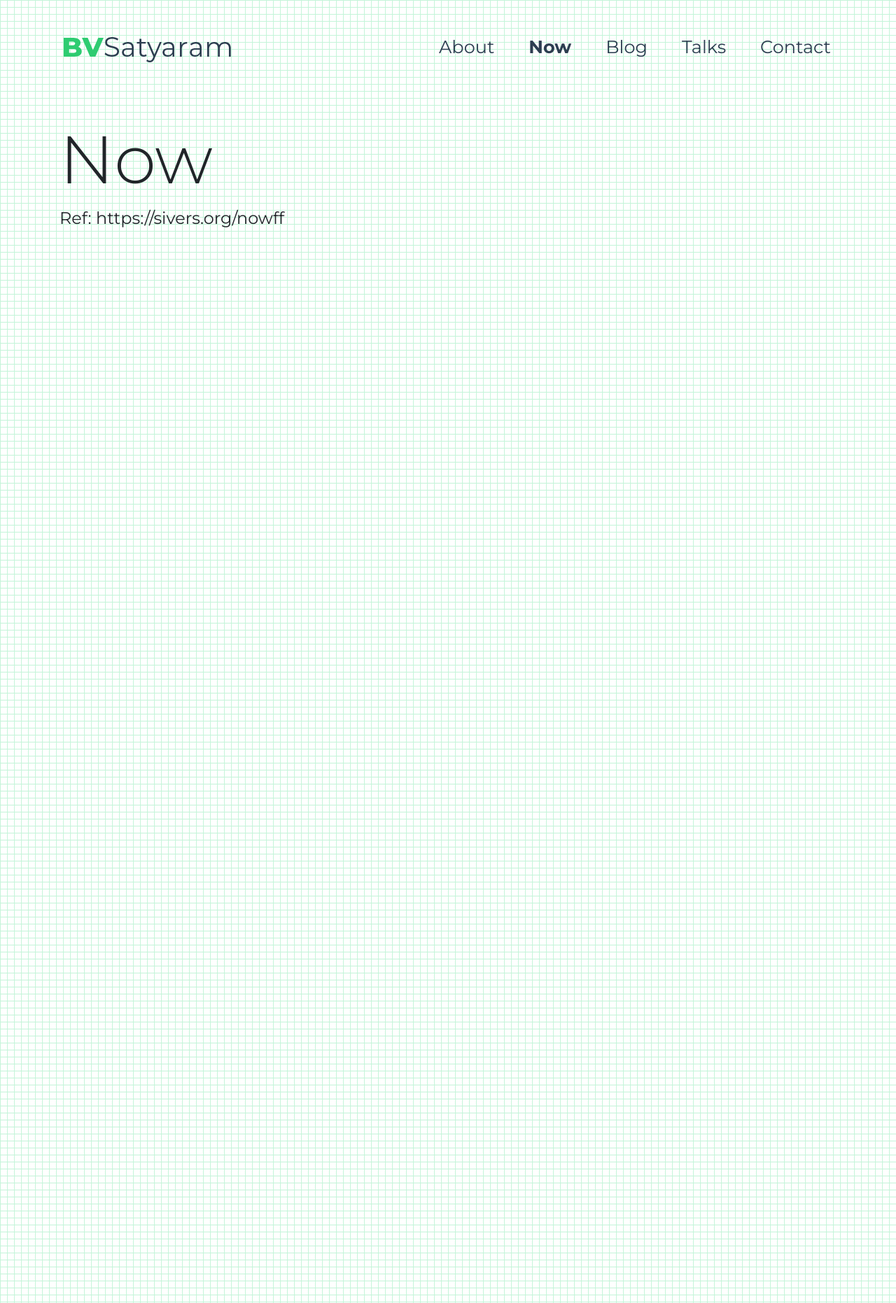
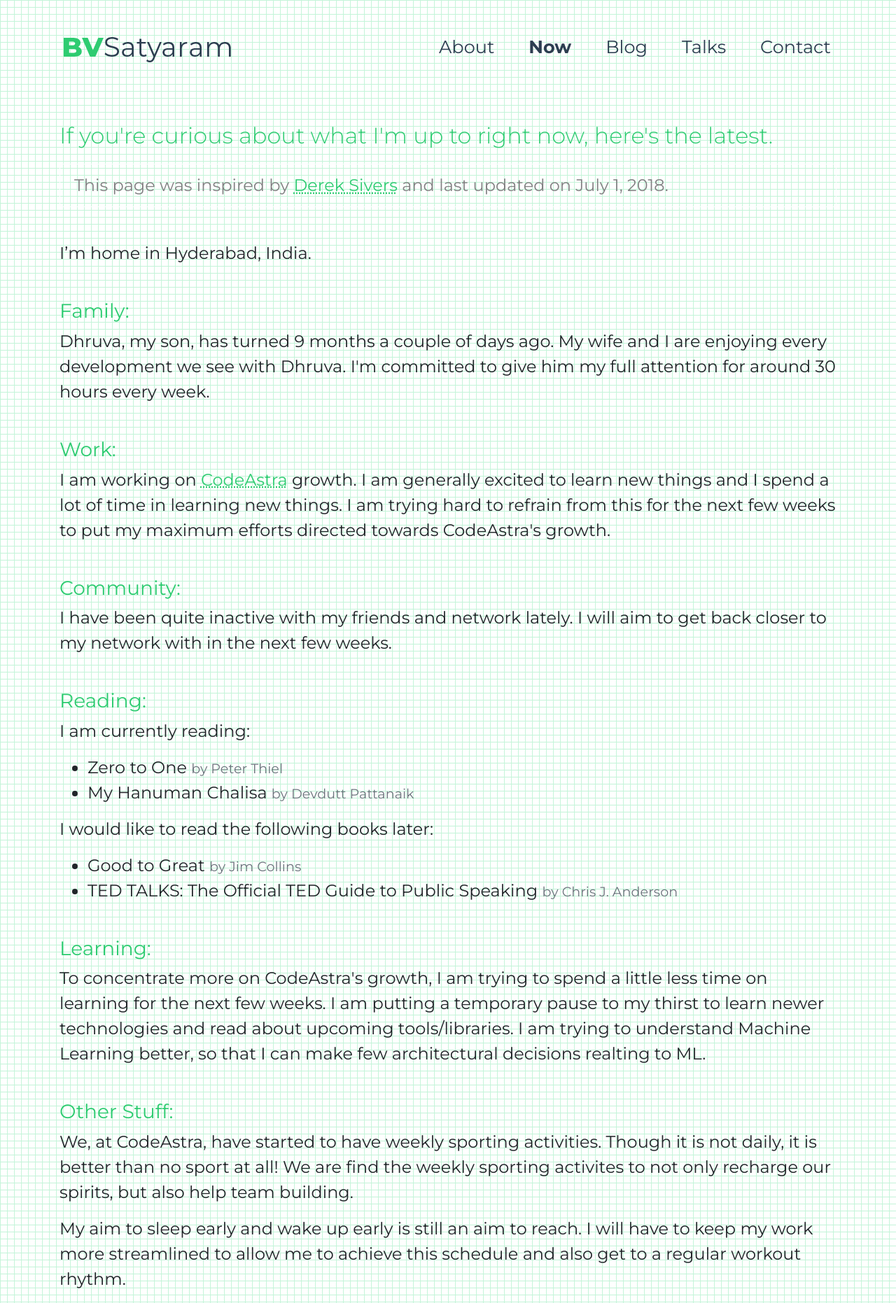
Before and after one commit to bvsatyaram/bvsatyaram.github.io, a Jekyll site: the page built from now.html, in a window 1280 px wide. Shown: the whole page at 70% size. Built offline with Jekyll 4.4.1, drawn with Linux system fonts in a browser that asks for light colours; nearby versions of some CDN libraries.

Commit message:
Add now page content

```diff
--- a/_sass/_bootstrap_overrides.scss
+++ b/_sass/_bootstrap_overrides.scss
@@ -22,3 +22,7 @@
     color: $dark-color;
   }
 }
+
+.alert-light {
+  background-color: transparent;
+}
--- a/_sass/_common.scss
+++ b/_sass/_common.scss
@@ -73,4 +73,8 @@ main {
       text-decoration-style: solid;
     }
   }
+
+  h3 {
+    color: $primary-color;
+  }
 }
--- /dev/null
+++ b/_sass/_now.scss
@@ -0,0 +1,5 @@
+#now-page {
+  article {
+    margin-bottom: 3rem;
+  }
+}
--- a/css/main.scss
+++ b/css/main.scss
@@ -6,4 +6,5 @@
         'mixins',
         'bootstrap_overrides',
         'common',
-        'home';
+        'home',
+        'now';
--- a/now.html
+++ b/now.html
@@ -4,6 +4,94 @@ title: BV Satyaram and Now
 permalink: /now/
 ---
 
-<h1 class="display-1">Now</h1>
+<article>
+  <p class="lead">
+    If you're curious about what I'm up to right now, here's the latest.
 
-Ref: https://sivers.org/nowff
+  </p>
+
+  <div class="alert alert-light" role="alert">
+    This page was inspired by <a href="https://sivers.org/nowff" target="_blank">Derek Sivers</a> and last updated on July 1, 2018.
+  </div>
+</article>
+
+<article>
+  <p>I’m home in Hyderabad, India.</p>
+</article>
+
+<article>
+  <h3>Family:</h3>
+  <p>
+    Dhruva, my son, has turned 9 months a couple of days ago.
+    My wife and I are enjoying every development we see with Dhruva.
+    I'm committed to give him my full attention for around 30 hours every week.
+  </p>
+</article>
+
+<article>
+  <h3>Work:</h3>
+  <p>
+    I am working on <a href="https://www.codeastra.com">CodeAstra</a> growth.
+    I am generally excited to learn new things and I spend a lot of time in learning new things.
+    I am trying hard to refrain from this for the next few weeks to put my maximum efforts directed towards CodeAstra's growth.
+  </p>
+</article>
+
+<article>
+  <h3>Community:</h3>
+  <p>
+    I have been quite inactive with my friends and network lately.
+    I will aim to get back closer to my network with in the next few weeks.
+  </p>
+</article>
+
+<article>
+  <h3>Reading:</h3>
+  <p>
+    I am currently reading:
+    <ul>
+      <li>
+        Zero to One
+        <small class="text-muted">by Peter Thiel</small>
+      </li>
+      <li>
+        My Hanuman Chalisa
+        <small class="text-muted">by Devdutt Pattanaik</small>
+      </li>
+    </ul>
+  </p>
+  <p>
+    I would like to read the following books later:
+    <ul>
+      <li>
+        Good to Great
+        <small class="text-muted">by Jim Collins</small>
+      </li>
+      <li>
+        TED TALKS: The Official TED Guide to Public Speaking
+        <small class="text-muted">by Chris J. Anderson</small>
+      </li>
+    </ul>
+  </p>
+</article>
+
+<article>
+  <h3>Learning:</h3>
+  <p>
+    To concentrate more on CodeAstra's growth, I am trying to spend a little less time on learning for the next few weeks.
+    I am putting a temporary pause to my thirst to learn newer technologies and read about upcoming tools/libraries.
+    I am trying to understand Machine Learning better, so that I can make few architectural decisions realting to ML.
+  </p>
+</article>
+
+<article></article>
+<h3>Other Stuff:</h3>
+<p>
+  We, at CodeAstra, have started to have weekly sporting activities.
+  Though it is not daily, it is better than no sport at all!
+  We are find the weekly sporting activites to not only recharge our spirits, but also help team building.
+</p>
+<p>
+  My aim to sleep early and wake up early is still an aim to reach.
+  I will have to keep my work more streamlined to allow me to achieve this schedule and also get to a regular workout rhythm.
+</p>
```
